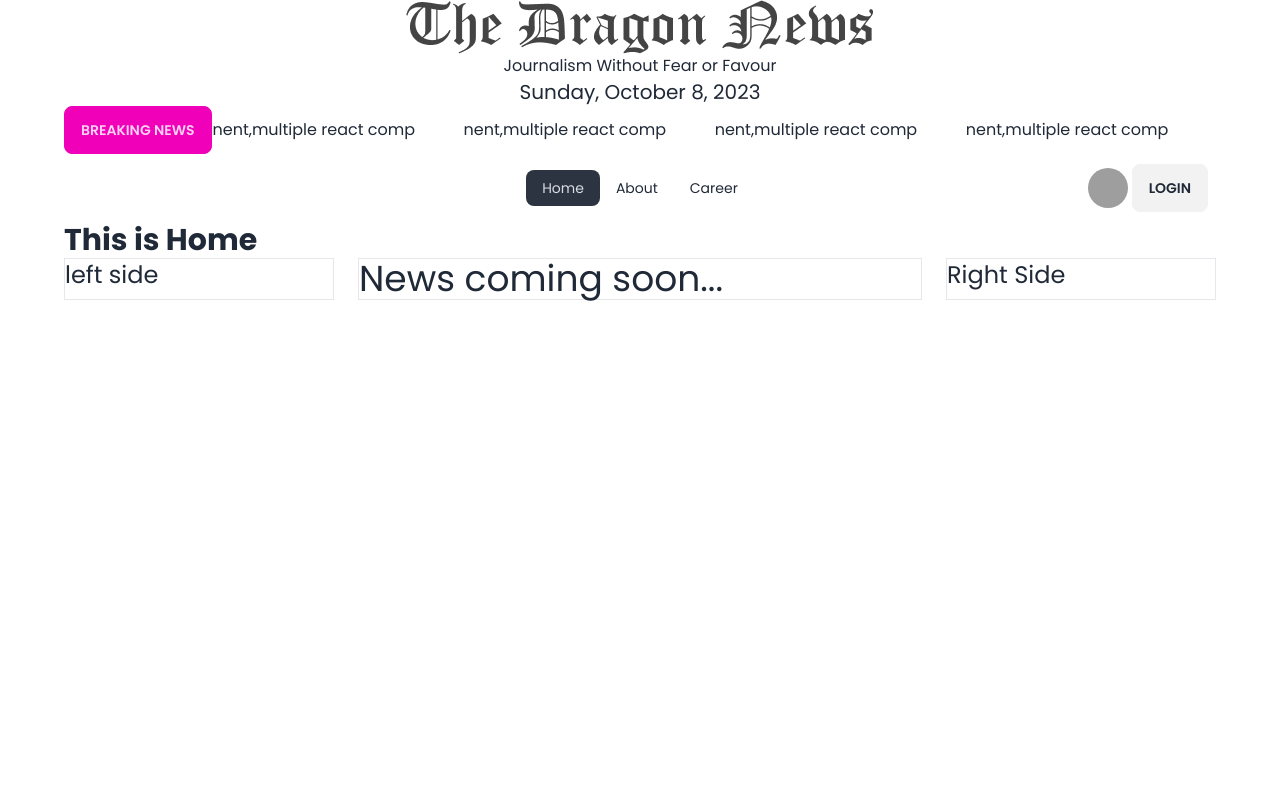
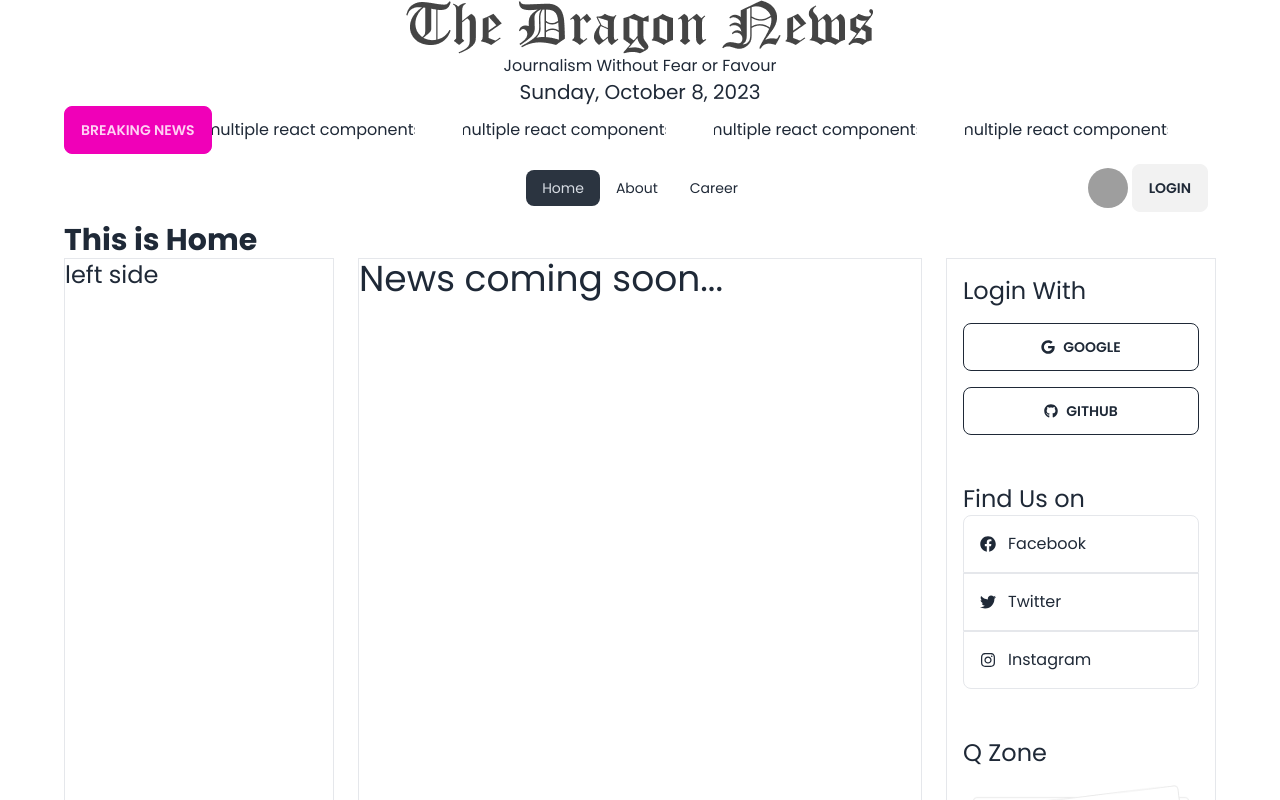
Before and after one commit to Tahsin1111/react-dragon-news-auth, a React (Vite) app: page / in a window 1280 px wide. Shown: the top 800 px of the page. Built offline with nearby package versions, Linux system fonts and the light colour scheme; grey boxes are pictures that could not be loaded.

Commit message:
Right navigation and info with icons

```diff
--- a/package.json
+++ b/package.json
@@ -17,6 +17,7 @@
     "react": "^18.2.0",
     "react-dom": "^18.2.0",
     "react-fast-marquee": "^1.6.1",
+    "react-icons": "^4.11.0",
     "react-router-dom": "^6.16.0",
     "sort-by": "^1.2.0"
   },
--- a/src/Pages/Shared/RightSideNav/RightSideNav.jsx
+++ b/src/Pages/Shared/RightSideNav/RightSideNav.jsx
@@ -1,9 +1,46 @@
-
-
+import { FaFacebook, FaGithub, FaGoogle, FaInstagram, FaTwitter} from 'react-icons/fa';
+import qZone1 from '../../../assets/qZone1.png';
+import qZone2 from '../../../assets/qZone2.png';
+import qZone3 from '../../../assets/qZone3.png';
 const RightSideNav = () => {
     return (
         <div>
-           <h2 className="text-2xl">Right Side</h2>
+            <div className='p-4 space-y-4 mb-4'>
+                <h2 className="text-2xl">Login With</h2>
+                <button className="btn btn-outline w-full">
+                    <FaGoogle></FaGoogle>
+                   Google
+                </button>
+                <button className="btn btn-outline w-full">
+                    <FaGithub></FaGithub>
+                  Github
+                </button>
+            </div>
+            <div className='p-4 mb-4'>
+                <h2 className="text-2xl">Find Us on </h2>
+               <a href="" className='p-4 flex font-lg items-center border
+               rounded-t-lg'>
+                <FaFacebook className='mr-3'></FaFacebook>
+                Facebook
+               </a>
+               <a href="" className='p-4 flex font-lg items-center border
+               rounded-y'>
+                <FaTwitter className='mr-3'></FaTwitter>
+               Twitter
+               </a>
+               <a href="" className='p-4 flex font-lg items-center border
+               rounded-b-lg'>
+                <FaInstagram className='mr-3'></FaInstagram>
+               Instagram
+               </a>
+            </div>
+            {/* q zone */}
+            <div className='p-4 space-y-4 mb-4'>
+                <h2 className="text-2xl">Q Zone</h2>
+                <img src={qZone1} alt="" />
+                <img src={qZone2} alt="" />
+                <img src={qZone3} alt="" />
+            </div>
         </div>
     );
 };
```
Also changed, not shown: 1 other file (tests, documents, lock files or other folders).
